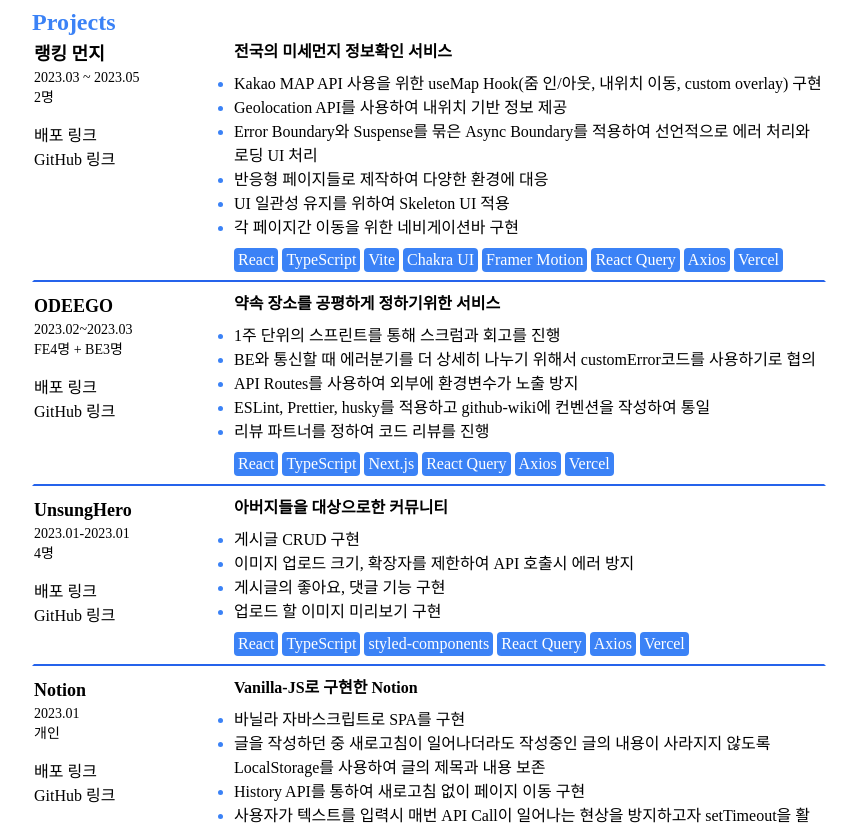
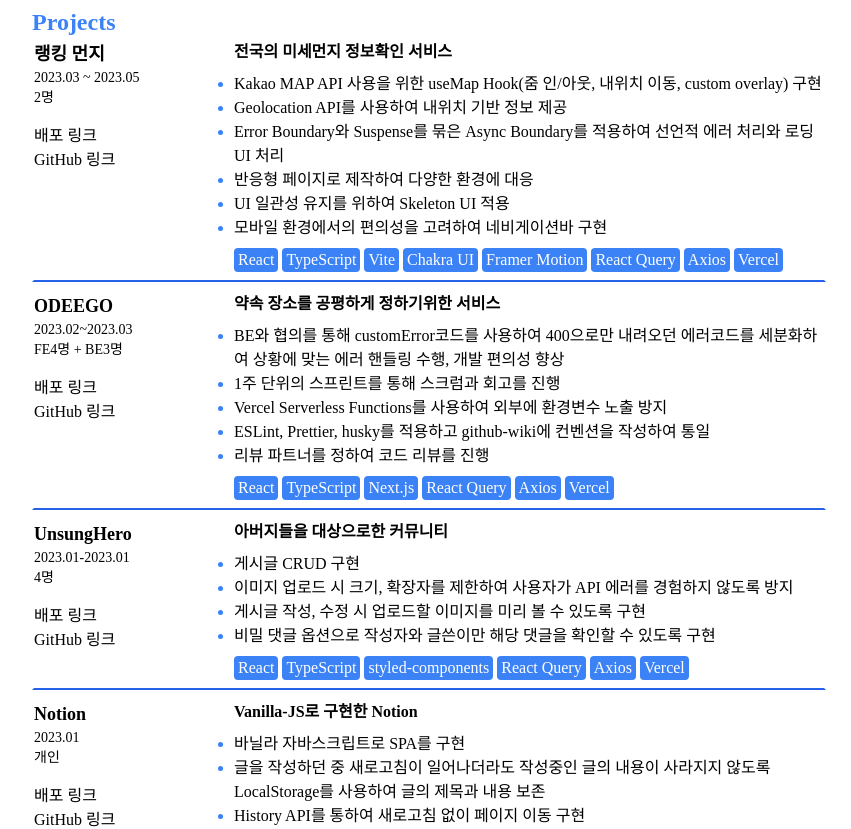
Before and after one commit to jaekwanAHN/resume, a Next.js app: page / in a window 1280 px wide. Shown: the part 640-1469 px from the top of the page, without its empty margins (211-1062 px from the left). Built offline with nearby package versions, Linux system fonts and the light colour scheme.

Commit message:
Refactor: 프로젝트 내용 보완

```diff
--- a/src/data/projects.ts
+++ b/src/data/projects.ts
@@ -20,11 +20,11 @@ export const projects: ProjectInfo[] = [
     ],
     feature: [
       'Kakao MAP API 사용을 위한 useMap Hook(줌 인/아웃, 내위치 이동, custom overlay) 구현',
-      'Geolocation  API를 사용하여 내위치 기반 정보 제공 ',
-      'Error Boundary와 Suspense를 묶은 Async Boundary를 적용하여 선언적으로 에러 처리와 로딩 UI 처리',
-      '반응형 페이지들로 제작하여 다양한 환경에 대응',
+      'Geolocation API를 사용하여 내위치 기반 정보 제공 ',
+      'Error Boundary와 Suspense를 묶은 Async Boundary를 적용하여 선언적 에러 처리와 로딩UI 처리',
+      '반응형 페이지로 제작하여 다양한 환경에 대응',
       'UI 일관성 유지를 위하여 Skeleton UI 적용',
-      '각 페이지간 이동을 위한 네비게이션바 구현',
+      '모바일 환경에서의 편의성을 고려하여 네비게이션바 구현',
     ],
   },
   {
@@ -43,9 +43,9 @@ export const projects: ProjectInfo[] = [
       'Vercel',
     ],
     feature: [
+      'BE와 협의를 통해 customError코드를 사용하여 400으로만 내려오던 에러코드를 세분화하여 상황에 맞는 에러 핸들링 수행, 개발 편의성 향상',
       '1주 단위의 스프린트를 통해 스크럼과 회고를 진행',
-      'BE와 통신할 때 에러분기를 더 상세히 나누기 위해서 customError코드를 사용하기로 협의',
-      'API Routes를 사용하여 외부에 환경변수가 노출 방지',
+      'Vercel Serverless Functions를 사용하여 외부에 환경변수 노출 방지',
       'ESLint, Prettier, husky를 적용하고 github-wiki에 컨벤션을 작성하여 통일',
       '리뷰 파트너를 정하여 코드 리뷰를 진행',
     ],
@@ -67,9 +67,9 @@ export const projects: ProjectInfo[] = [
     ],
     feature: [
       '게시글 CRUD 구현',
-      '이미지 업로드 크기, 확장자를 제한하여 API 호출시 에러 방지',
-      '게시글의 좋아요, 댓글 기능 구현',
-      '업로드 할 이미지 미리보기 구현',
+      '이미지 업로드 시 크기, 확장자를 제한하여 사용자가 API 에러를 경험하지 않도록 방지',
+      '게시글 작성, 수정 시 업로드할 이미지를 미리 볼 수 있도록 구현',
+      '비밀 댓글 옵션으로 작성자와 글쓴이만 해당 댓글을 확인할 수 있도록 구현',
     ],
   },
   {
```
